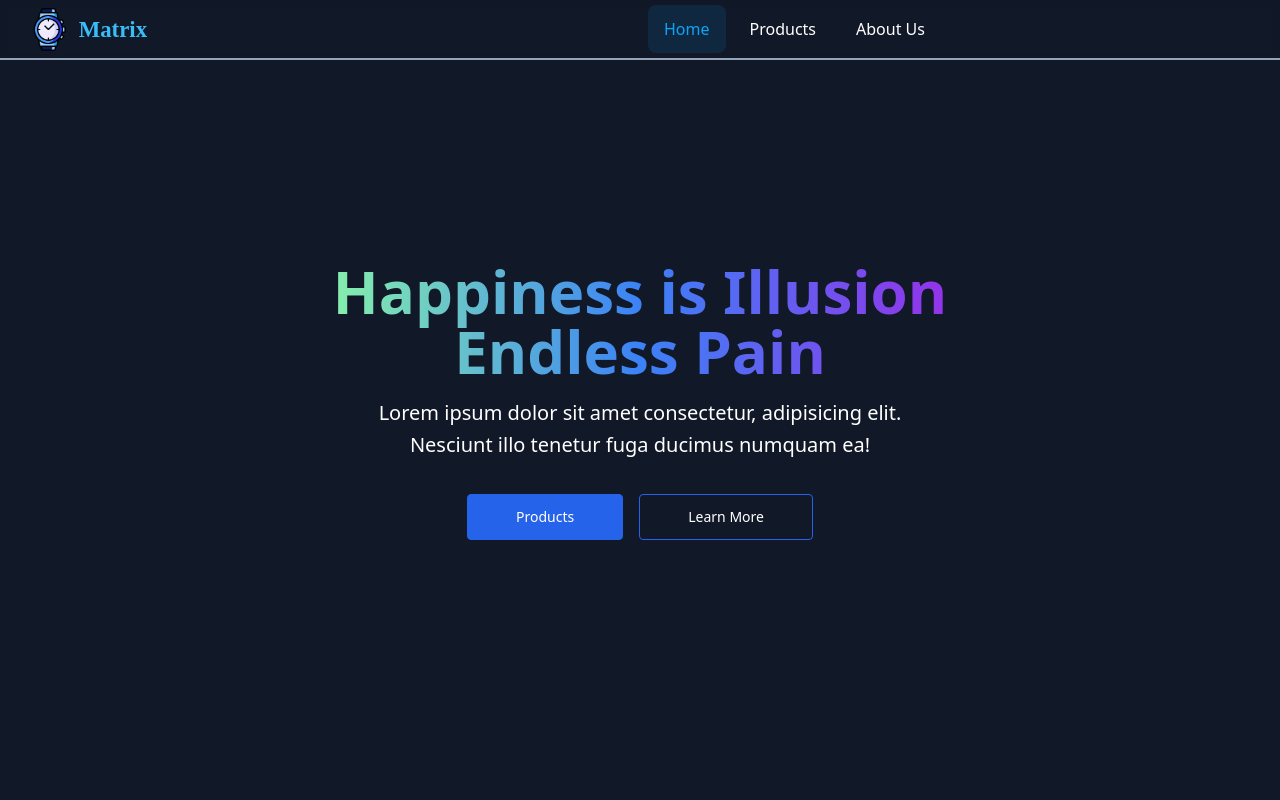
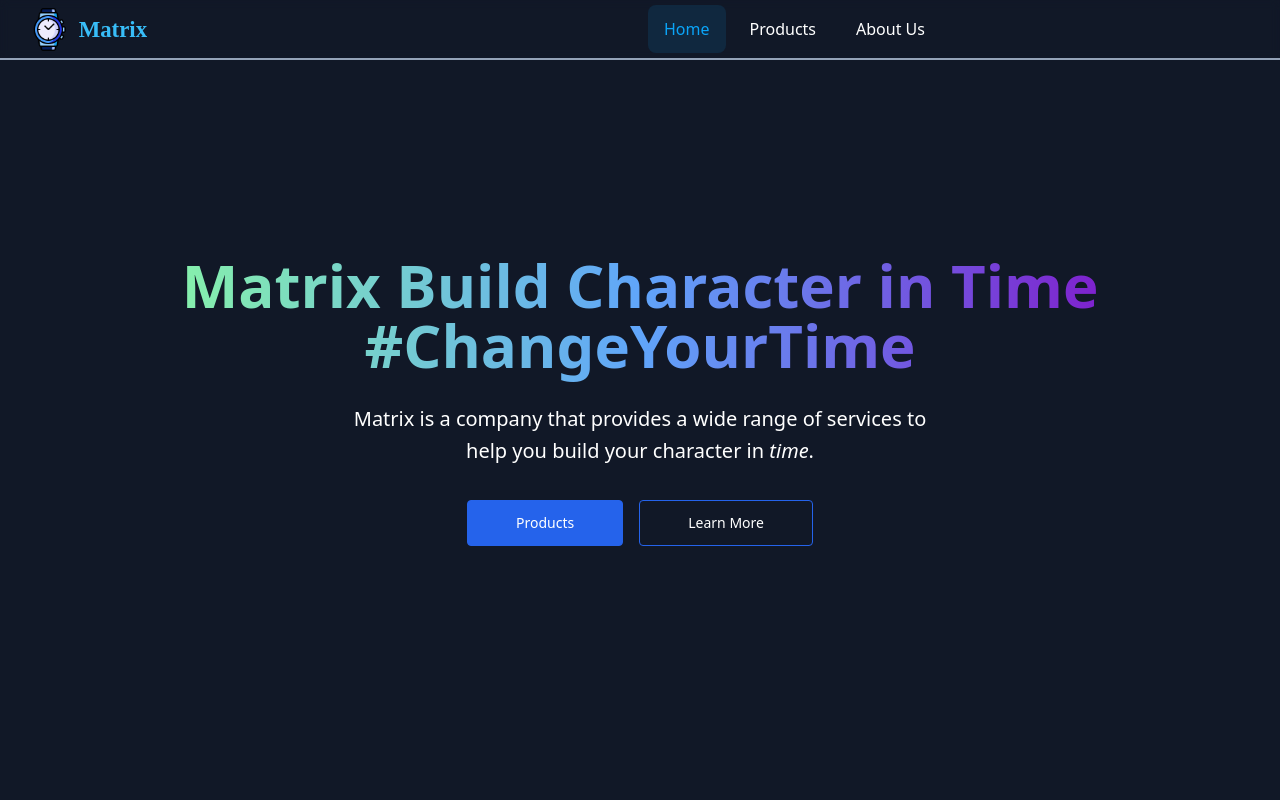
Before and after one commit to SikandarJODD/smart-watch, a SvelteKit app: page / in a window 1280 px wide. Shown: the top 800 px of the page. Built offline with nearby package versions, Linux system fonts and the light colour scheme; a web font is replaced by a local one.

Commit message:
Added stuff

```diff
--- a/src/lib/components/PageHero.svelte
+++ b/src/lib/components/PageHero.svelte
@@ -1,8 +1,8 @@
 <script>
-  let mainTitle = "Happiness is Illusion";
-  let subTitle = "Endless Pain";
+  let mainTitle = "Matrix Build Character in Time";
+  let subTitle = "#ChangeYourTime";
   let PageText =
-    "Lorem ipsum dolor sit amet consectetur, adipisicing elit. Nesciunt illo tenetur fuga ducimus numquam ea!";
+    "Matrix  is a company that provides a wide range of services to help you build your character in <i>time</i>.";
   let btn1 = "Products";
   let btn2 = "Learn More";
 </script>
@@ -11,9 +11,9 @@
   <div
     class="mx-auto max-w-screen-xl px-4 py-32 lg:flex lg:h-screen lg:items-center"
   >
-    <div class="mx-auto max-w-3xl text-center">
+    <div class="mx-auto max-w-6xl text-center  ">
       <h1
-        class="bg-gradient-to-r from-green-300 via-blue-500 to-purple-600 bg-clip-text text-3xl font-extrabold text-transparent sm:text-6xl"
+        class="bg-gradient-to-r from-green-300 via-blue-400 to-purple-700 bg-clip-text text-3xl font-extrabold text-transparent sm:text-6xl pb-3"
       >
         {mainTitle}
 
@@ -21,7 +21,7 @@
       </h1>
 
       <p class="mx-auto mt-4 max-w-xl sm:text-xl sm:leading-relaxed">
-        {PageText}
+        {@html PageText}
       </p>
 
       <div class="mt-8 flex flex-wrap justify-center gap-4">
--- a/src/routes/+layout.svelte
+++ b/src/routes/+layout.svelte
@@ -2,10 +2,7 @@
   import { page } from "$app/stores";
   import MainLogo from "$lib/wristwatch.png";
   $: RouteId = $page.route.id;
-
-  $: console.log(RouteId);
   import "../app.css";
-  import Logo from "$lib/logo.png";
   let data = {
     imgSrc: MainLogo,
     title: "Matrix",
@@ -84,8 +81,8 @@
   </div>
 </div>
 <!-- Bottom Navigation for Phone -->
-<div class="btm-nav md:hidden">
-  <a href="/" class={RouteId === "/" ? "text-info active" : " "}>
+<div class="btm-nav md:hidden bg-transparent z-10 backdrop-blur-sm">
+  <a href="/" class={RouteId === "/" ? "text-info border-t-2" : " text-white"}>
     <button>
       <svg
         xmlns="http://www.w3.org/2000/svg"
@@ -104,7 +101,7 @@
   </a>
   <a
     href="/products"
-    class={RouteId === "/products" ? "text-info active" : " "}
+    class={RouteId === "/products" ? "text-info border-t-2" : " text-white"}
   >
     <button>
       <svg
@@ -122,7 +119,10 @@
       >
     </button>
   </a>
-  <a href="/about" class={RouteId === "/about" ? "text-info active" : " "}>
+  <a
+    href="/about"
+    class={RouteId === "/about" ? "text-info border-t-2" : "text-white "}
+  >
     <button>
       <svg
         xmlns="http://www.w3.org/2000/svg"
@@ -141,7 +141,11 @@
   </a>
 </div>
 <!-- <div class="box p-2 md:px-20"> -->
+
+<!-- Slot Session  -->
 <slot />
+
+<!-- Footer  -->
 <footer class="text-gray-600 body-font bg-gray-900">
   <div
     class="container px-5 py-8 mx-auto flex items-center sm:flex-row flex-col"
```
